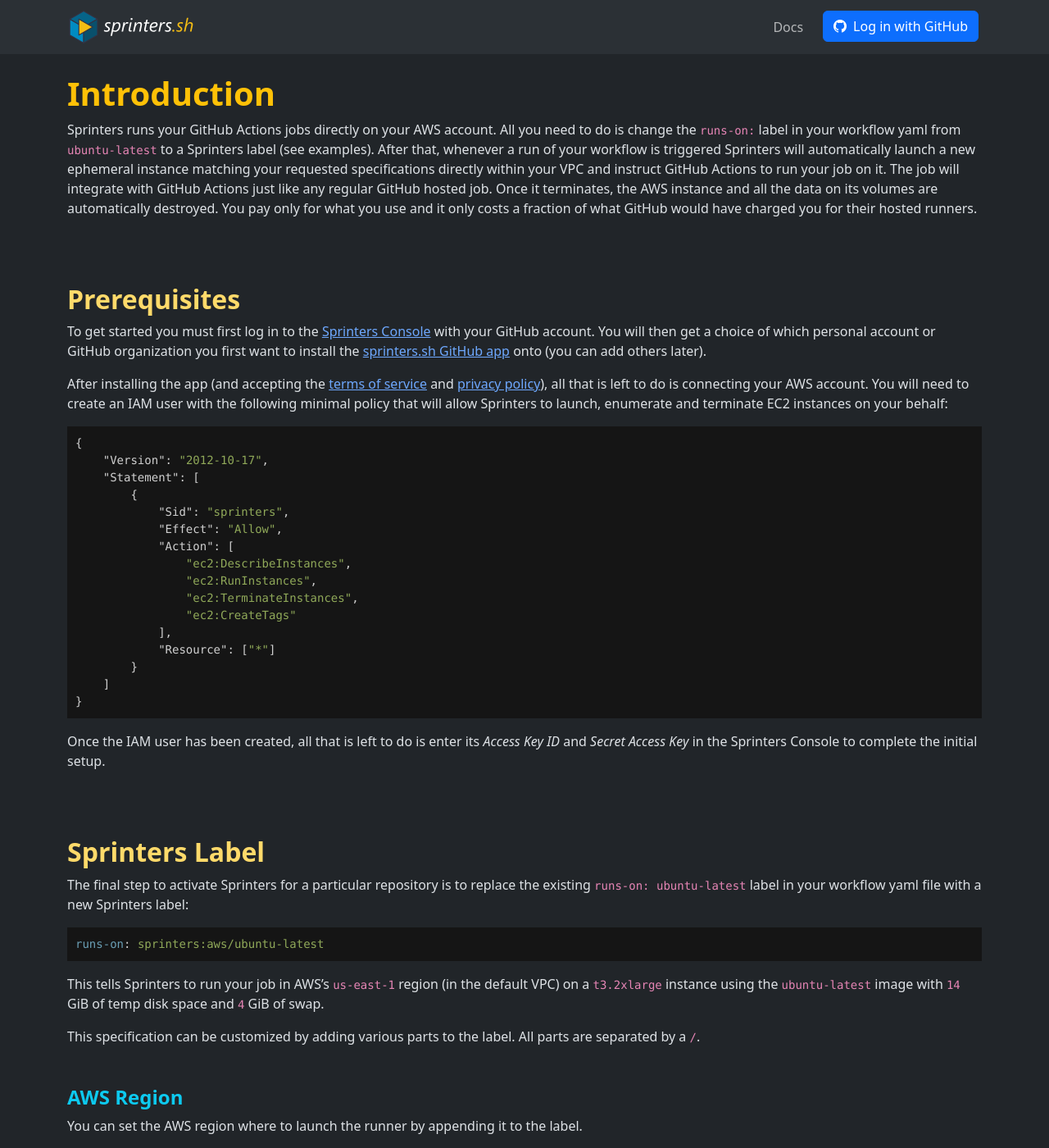
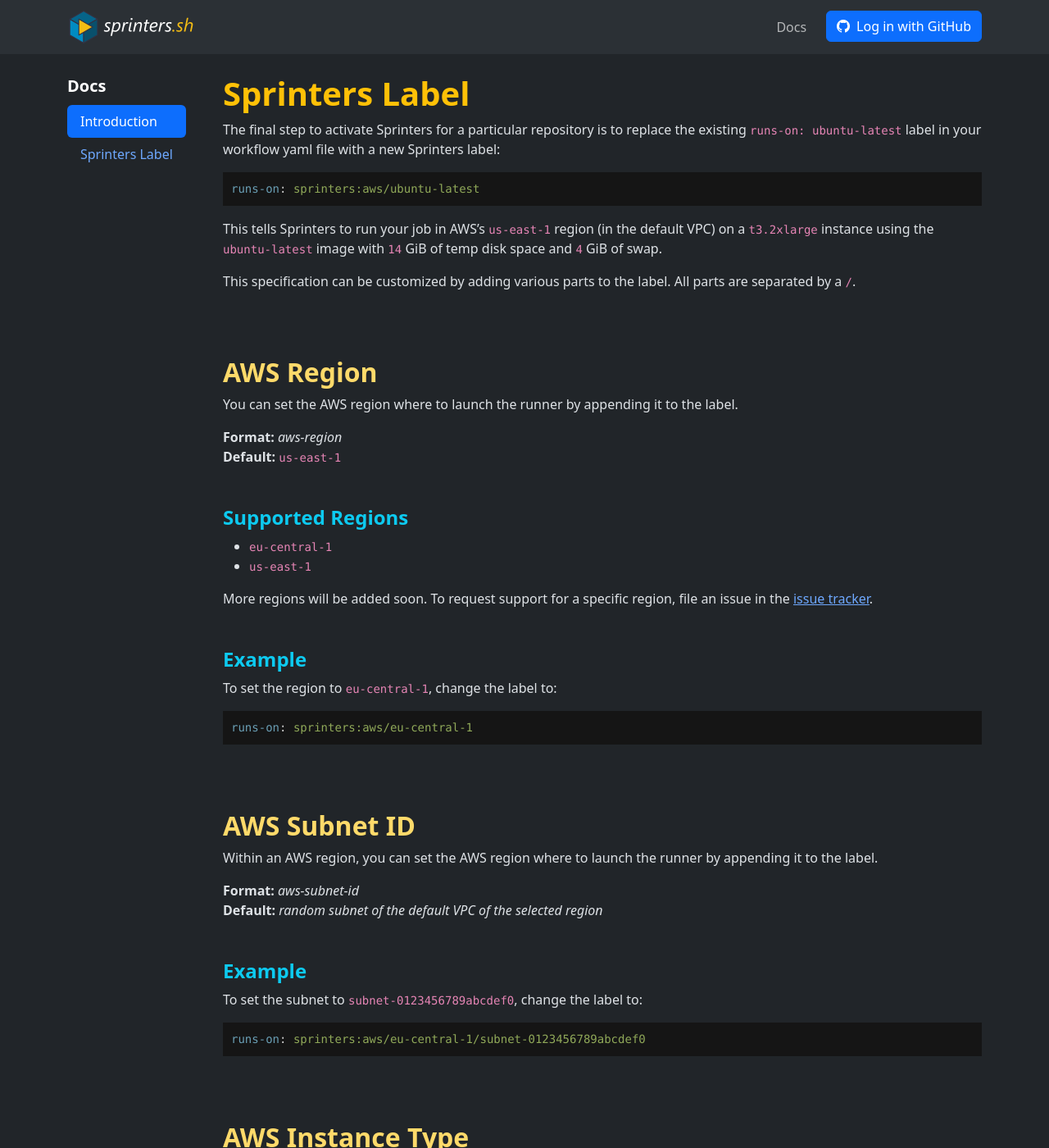
Before and after one commit to sprinters-sh/sprinters.sh, a Jekyll site: the page built from docs/label.md, in a window 1280 px wide and 1400 px high. Shown: the whole window at 82% size. Built offline with Jekyll 4.4.1, drawn with Linux system fonts in a browser that asks for light colours.

Commit message:
Initial docs sidebar

````diff
--- a/_layouts/default.html
+++ b/_layouts/default.html
@@ -20,10 +20,10 @@
         </button>
         <div class="collapse navbar-collapse" id="navbarSupportedContent">
             <ul class="navbar-nav ms-auto mb-2 mb-lg-0">
-                <li class="nav-item">
+                <li class="nav-item ms-auto ms-lg-0">
                     <a class="nav-link" href="/docs">Docs</a>
                 </li>
-                <li class="nav-item ms-3 me-1">
+                <li class="nav-item ms-auto ms-lg-3">
                     <a class="btn btn-primary" href="https://console.sprinters.sh" target="_blank"><i class="bi bi-github me-2"></i>Log in with GitHub</a>
                 </li>
             </ul>
--- /dev/null
+++ b/_layouts/docs.html
@@ -0,0 +1,35 @@
+---
+layout: default
+title: "Docs"
+---
+<div class="row">
+    <div class="col-lg-2 sidebar">
+        <div class="offcanvas-lg offcanvas-start" tabindex="-1" id="offcanvasResponsive"
+             aria-labelledby="offcanvasResponsiveLabel">
+            <div class="offcanvas-header">
+                <h5 class="offcanvas-title fw-bold text-white" id="staticBackdropLabel">Docs</h5>
+                <button type="button" class="btn-close" data-bs-dismiss="offcanvas"
+                        data-bs-target="#offcanvasResponsive"
+                        aria-label="Close"></button>
+            </div>
+            <div class="offcanvas-body">
+                <ul class="nav nav-pills flex-column">
+                    <li class="nav-item">
+                        <a class="nav-link disabled d-none d-lg-block fw-bold text-white fs-5 px-0 mt-3"
+                           aria-disabled="true">Docs</a>
+                    </li>
+
+                    <li class="nav-item"><a href="/docs" class="nav-link active">Introduction</a></li>
+                    <li class="nav-item"><a href="/docs/label" class="nav-link">Sprinters Label</a></li>
+                </ul>
+            </div>
+        </div>
+    </div>
+    <div class="col-12 col-lg-10">
+        <button class="btn btn-outline-secondary d-lg-none mt-3" type="button" data-bs-toggle="offcanvas"
+                data-bs-target="#offcanvasResponsive" aria-controls="offcanvasResponsive">Jump to ...
+        </button>
+
+        {{ content }}
+    </div>
+</div>
--- a/docs.md
+++ b/docs/label.md
@@ -1,51 +1,9 @@
 ---
-layout: default
+layout: docs
 title: "Docs"
 ---
 
-{% include h1.html text="Introduction" %}
-
-Sprinters runs your GitHub Actions jobs directly on your AWS account. All you need to do is change the `runs-on:` label in your
-workflow yaml from `ubuntu-latest` to a Sprinters label (see examples). After that, whenever a run of your workflow is
-triggered Sprinters will automatically launch a new ephemeral instance matching your requested specifications directly
-within your VPC and instruct GitHub Actions to run your job on it. The job will integrate with GitHub Actions just like
-any regular GitHub hosted job. Once it terminates, the AWS instance and all the data on its volumes are automatically
-destroyed. You pay only for what you use and it only costs a fraction of what GitHub would have charged you for their
-hosted runners.
-
-{% include h2.html text="Prerequisites" %}
-
-To get started you must first log in to the [Sprinters Console](https://console.sprinters.sh/login) with your GitHub
-account. You will then get a choice of which personal account or GitHub organization you first want to install the
-[sprinters.sh GitHub app](https://github.com/apps/sprinters-sh) onto (you can add others later).
-
-After installing the app (and accepting the [terms of service](https://sprinters.sh/terms) and [privacy policy](https://sprinters.sh/privacy)),
-all that is left to do is connecting your AWS account. You will need to create an IAM user with the following minimal
-policy that will allow Sprinters to launch, enumerate and terminate EC2 instances on your behalf:
-
-```json
-{
-    "Version": "2012-10-17",
-    "Statement": [
-        {
-            "Sid": "sprinters",
-            "Effect": "Allow",
-            "Action": [
-                "ec2:DescribeInstances",
-                "ec2:RunInstances",
-                "ec2:TerminateInstances",
-                "ec2:CreateTags"
-            ],
-            "Resource": ["*"]
-        }
-    ]
-}
-```
-
-Once the IAM user has been created, all that is left to do is enter its *Access Key ID* and *Secret Access Key* in the
-Sprinters Console to complete the initial setup.
-
-{% include h2.html text="Sprinters Label" %}
+{% include h1.html text="Sprinters Label" %}
 
 The final step to activate Sprinters for a particular repository is to replace the existing `runs-on: ubuntu-latest`
 label in your workflow yaml file with a new Sprinters label:
@@ -59,45 +17,45 @@
 
 This specification can be customized by adding various parts to the label. All parts are separated by a `/`.
 
-{% include h3.html text="AWS Region" %}
+{% include h2.html text="AWS Region" %}
 You can set the AWS region where to launch the runner by appending it to the label.
 
 **Format:** _aws-region_\
 **Default:** `us-east-1`
 
-{% include h4.html text="Supported Regions" %}
+{% include h3.html text="Supported Regions" %}
 - `eu-central-1`
 - `us-east-1`
 
 More regions will be added soon. To request support for a specific region, file an issue in the [issue tracker](https://github.com/sprinters-sh/sprinters/issues).
 
-{% include h4.html text="Example" %}
+{% include h3.html text="Example" %}
 To set the region to `eu-central-1`, change the label to:
 
 ```yaml
 runs-on: sprinters:aws/eu-central-1
 ```
 
-{% include h3.html text="AWS Subnet ID" %}
+{% include h2.html text="AWS Subnet ID" %}
 Within an AWS region, you can set the AWS region where to launch the runner by appending it to the label.
 
 **Format:** _aws-subnet-id_\
 **Default:** _random subnet of the default VPC of the selected region_
 
-{% include h4.html text="Example" %}
+{% include h3.html text="Example" %}
 To set the subnet to `subnet-0123456789abcdef0`, change the label to:
 
 ```yaml
 runs-on: sprinters:aws/eu-central-1/subnet-0123456789abcdef0
 ```
 
-{% include h3.html text="AWS Instance Type" %}
+{% include h2.html text="AWS Instance Type" %}
 You can set the AWS EC2 instance type on which launch the runner by appending it to the label.
 
 **Format:** _aws-instance-type_\
 **Default:** `t3.2xlarge`
 
-{% include h4.html text="Supported Instance Families" %}
+{% include h3.html text="Supported Instance Families" %}
 - `m7i`
 - `t3`
 - `t3a`
@@ -105,20 +63,20 @@
 
 More instance families will be added soon. To request support for a specific instance family, file an issue in the [issue tracker](https://github.com/sprinters-sh/sprinters/issues).
 
-{% include h4.html text="Example" %}
+{% include h3.html text="Example" %}
 To set the instance type to `m7i.8xlarge`, change the label to:
 
 ```yaml
 runs-on: sprinters:aws/m7i.8xlarge
 ```
 
-{% include h3.html text="Image" %}
+{% include h2.html text="Image" %}
 You can set the image for the runner by appending it to the label.
 
 **Format:** _image-name_\
 **Default:** `ubuntu-latest`
 
-{% include h4.html text="Supported Image Types" %}
+{% include h3.html text="Supported Image Types" %}
 | Type | Arch | Description |
 +-|-|-+
 | `minimal` | `x64` and `arm64` | Minimal, fast-booting image containing only Git and Docker |
@@ -127,33 +85,33 @@
 | `ubuntu-22.04` | `x64` | Ubuntu 22.04 image identical to the one available for GitHub hosted runners |
 {: .table }
 
-{% include h4.html text="Example" %}
+{% include h3.html text="Example" %}
 To set the image to `ubuntu-22.04`, change the label to:
 
 ```yaml
 runs-on: sprinters:aws/ubuntu-22.04
 ```
 
-{% include h3.html text="Temp Disk Space" %}
+{% include h2.html text="Temp Disk Space" %}
 You can set the temp disk space available for the runner from `1` GiB to `16384` GiB by appending it to the label.
 
 **Format:** temp=_size-in-gib_\
 **Default:** `14`
 
-{% include h4.html text="Example" %}
+{% include h3.html text="Example" %}
 To set the temp disk space to `512` GiB, change the label to:
 
 ```yaml
 runs-on: sprinters:aws/temp=512
 ```
 
-{% include h3.html text="Swap" %}
+{% include h2.html text="Swap" %}
 You can set the swap size for the runner from `1` GiB to `16384` GiB by appending it to the label.
 
 **Format:** swap=_size-in-gib_\
 **Default:** `4`
 
-{% include h4.html text="Example" %}
+{% include h3.html text="Example" %}
 To set the swap size to `64` GiB, change the label to:
 
 ```yaml
````
Also changed, not shown: docs/index.md (added, +46 -0 lines).
